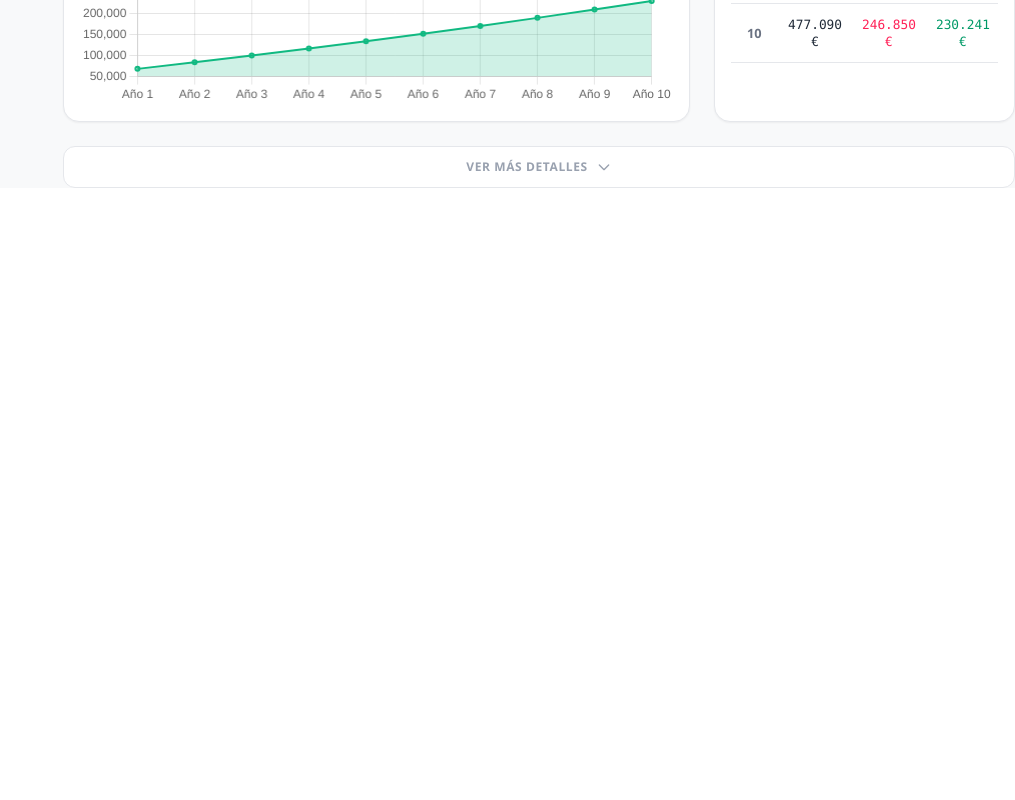
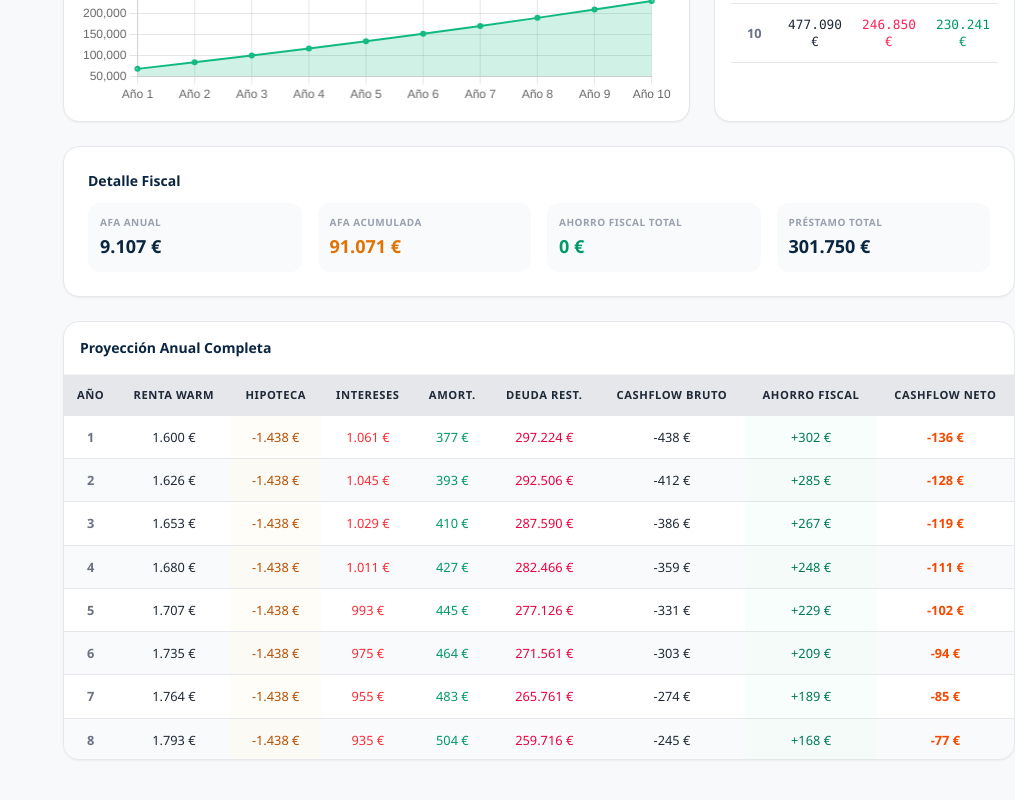
Before and after one commit to asblanco/real-state-simulator, a SvelteKit app: page / in a window 1280 px wide. Shown: the part 944-1744 px from the top of the page, without its empty margins (265-1280 px from the left). Before the commit the page ends 1164 px from the top, so only its background shows below. Built offline with nearby package versions, Linux system fonts and the light colour scheme.

Commit message:
refactor: remove details toggle, always show full content

```diff
--- a/src/routes/+page.svelte
+++ b/src/routes/+page.svelte
@@ -16,8 +16,6 @@
   function pctDisplay(annual: number, total: number): string {
     return (annual * 100).toFixed(2) + " % | " + (total * 100).toFixed(2) + " % total";
   }
-
-  let showDetails = $state(false);
 
   // Pre-compute tooltip HTML via $derived for reactive consistency
   let costoAdqTooltip = $derived(htmlCostoAdq($params, $purchaseCosts));
@@ -202,18 +200,6 @@
     </div>
   </div>
 
-  <!-- DETAILS TOGGLE -->
-  <button
-    onclick={() => showDetails = !showDetails}
-    class="w-full text-xs font-bold text-gray-400 uppercase tracking-wider py-3 px-4 rounded-xl border border-gray-200 bg-white hover:bg-gray-50 transition-colors flex items-center justify-center gap-2 cursor-pointer"
-  >
-    {showDetails ? 'Ocultar detalles' : 'Ver más detalles'}
-    <svg class="w-4 h-4 transition-transform {showDetails ? 'rotate-180' : ''}" fill="none" stroke="currentColor" viewBox="0 0 24 24">
-      <path stroke-linecap="round" stroke-linejoin="round" stroke-width="2" d="M19 9l-7 7-7-7"/>
-    </svg>
-  </button>
-
-  {#if showDetails}
 <div class="space-y-6 pb-12">
     <!-- FISCAL BREAKDOWN -->
     <div class="bg-white p-6 rounded-2xl border border-gray-200 shadow-xs">
@@ -277,5 +263,4 @@
       </div>
     </div>
   </div>
-  {/if}
 </div>
```
